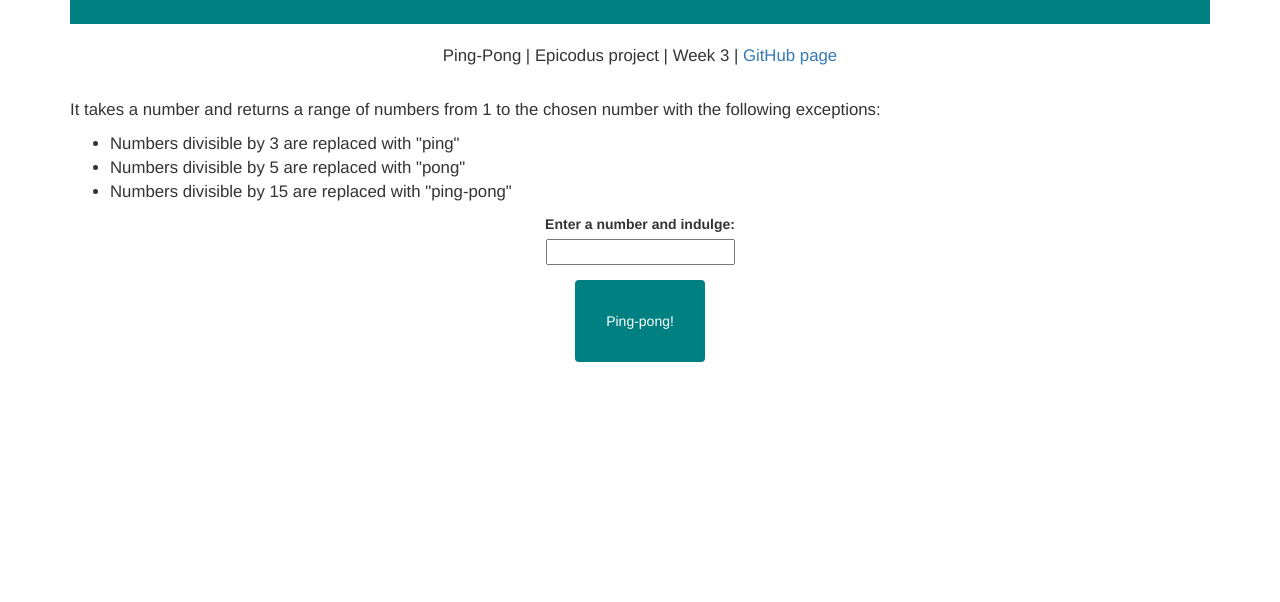
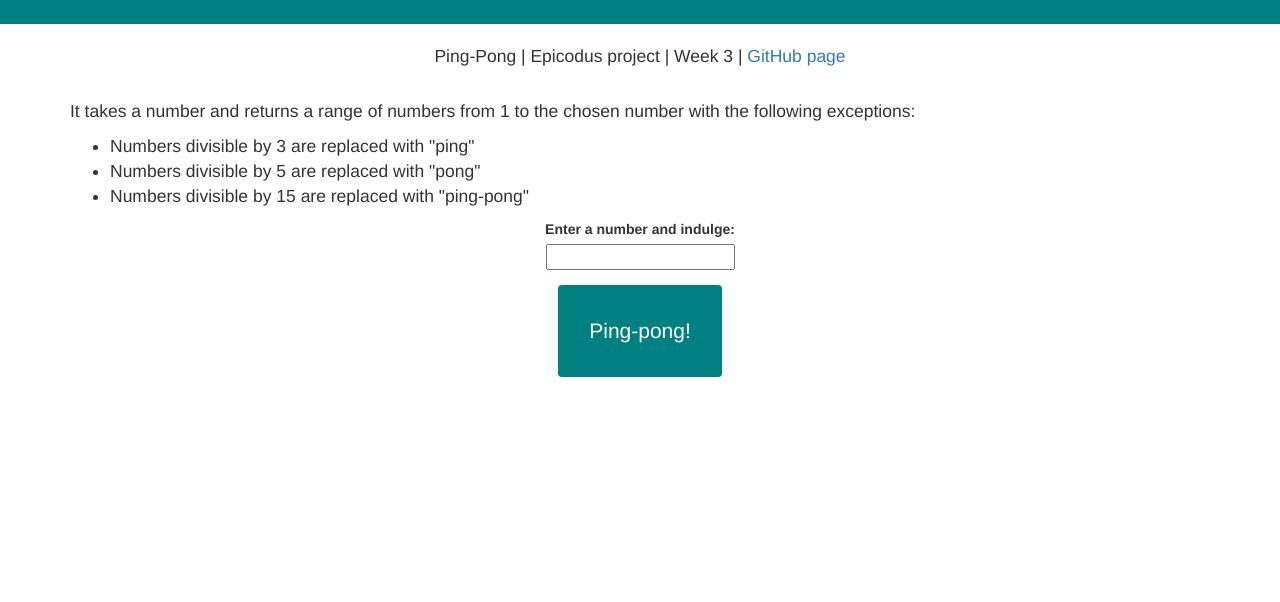
Before and after one commit to klotsa/ping-pong, a plain HTML site: page index.html in a window 1280 px wide. Shown: the part 198-800 px from the top of the page. Drawn offline with Linux system fonts and the light colour scheme.

Commit message:
add minor changes CSS

```diff
--- a/css/styles.css
+++ b/css/styles.css
@@ -13,16 +13,20 @@ display: none;
   text-align: center;
 }
 
-#result, .container, .btn, .intro, {
+.btn {
+  font-size: 1.5em;
+}
+
+#result, .container, .intro, {
   padding: 30px;
-  font-size: 1.2em;
+  font-size: 1.25em;
 }
 
 ul, .intro {
-  font-size: 1.2em;
+  font-size: 1.25em;
 }
 
 #about {
   padding: 20px;
-  font-size: 1.2em;
+  font-size: 1.25em;
 }
--- a/index.html
+++ b/index.html
@@ -8,12 +8,13 @@
     <title>Ping Pong Project</title>
   </head>
   <body>
-   <div class="container">
     <div class="header">
      <h3>A Game of the  Infinite Joy</h3>
      <h1>PING-PONG</h1>
      <h3>Prepare to Be Amazed</h3>
     </div>
+   <div class="container">
+
     <div id="about">
       <p class="info">Ping-Pong | Epicodus project | Week 3 | <a href ="https://github.com/klotsa/ping-pong">GitHub page</a>
     </div>
```
